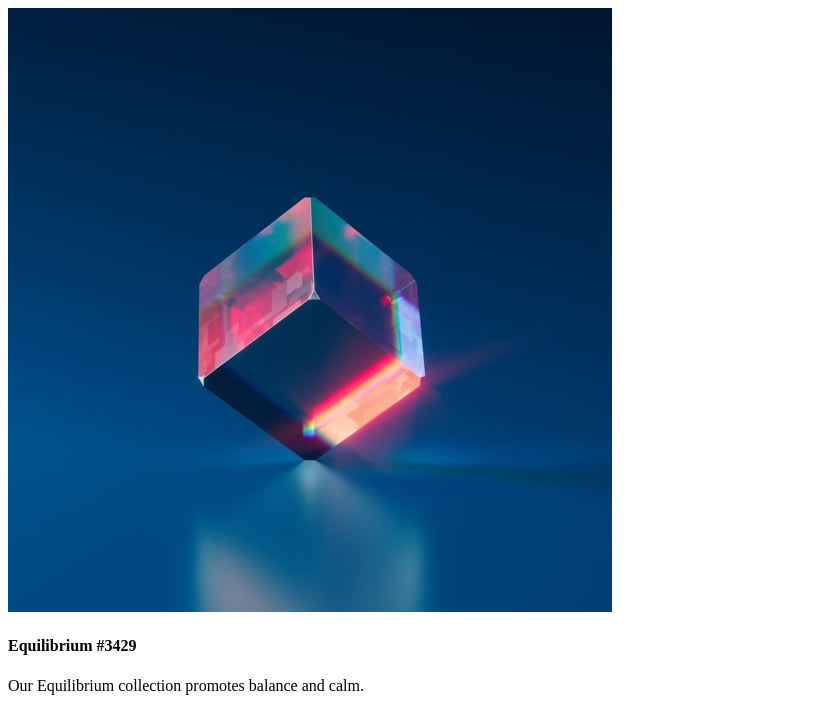
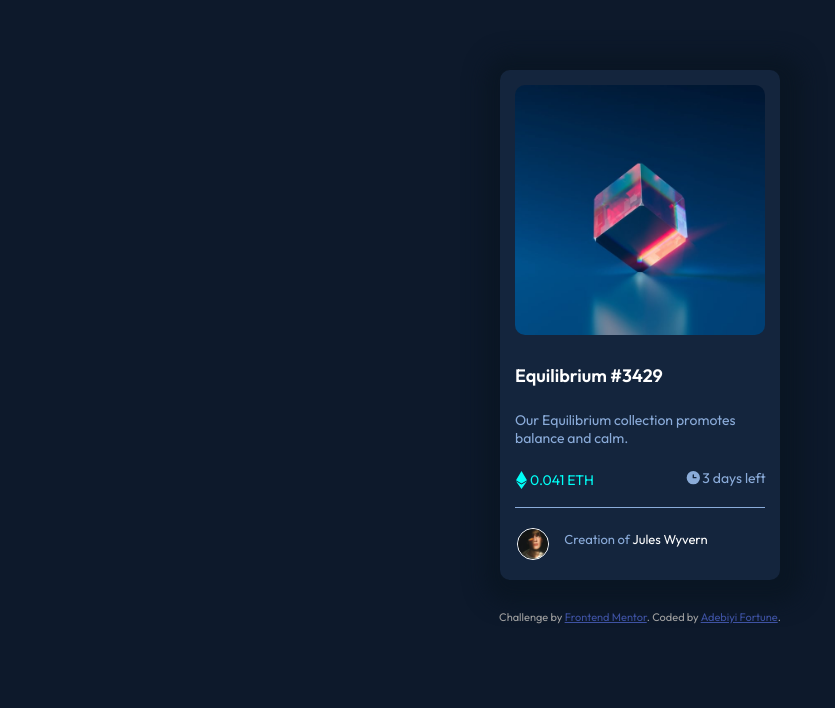
Before and after one commit to devKeed/nft-card, a plain HTML site: page index.html in a window 1280 px wide. Shown: the top 708 px of the page, without its empty margins (0-835 px from the left). Drawn offline with Linux system fonts and the light colour scheme.

Commit message:
add update to style

```diff
--- a/index.html
+++ b/index.html
@@ -12,6 +12,8 @@
   <link rel="preconnect" href="https://fonts.gstatic.com" crossorigin>
   <link href="https://fonts.googleapis.com/css2?family=Outfit:wght@300;400;600&display=swap" rel="stylesheet">
 
+  <link rel="stylesheet" href="style.css">
+
   <!-- Feel free to remove these styles or customise in your own stylesheet 👍 -->
 
 </head>
@@ -19,7 +21,10 @@
 
   <main>
     <div id="card-div">
-      <img src="images\image-equilibrium.jpg" alt="">
+      <div image-div>
+        <img src="images\image-equilibrium.jpg" alt="">
+        <div id="glow-box"></div>
+      </div>
         <div id="init">
           <h4>
             Equilibrium #3429
--- a/style.css
+++ b/style.css
@@ -0,0 +1,132 @@
+.attribution { font-size: 11px; text-align: center;
+    margin-top: 30px;
+    color: rgb(160, 160, 160);
+  }
+  .attribution a { color: hsl(228, 45%, 44%); }
+
+  body{
+    background-color: hsl(217, 54%, 11%);
+    font-family: 'Outfit', sans-serif;
+  }
+
+  #card-div{
+    background-color: hsl(216, 50%, 16%);
+    margin: auto;
+    text-align: center;
+    max-width: 280px;
+    border-radius: 10px;
+    margin-top: 70px;
+    box-shadow: 4px 4px 20px 20px  hsl(213, 55%, 9%);
+  }
+
+  h4{
+    color: hsl(0, 0%, 100%);
+    font-size: 18px;
+    margin-top: 25px;
+  }
+
+  h4:hover{
+    color: aqua;
+  }
+
+  #description{
+    color: hsl(215, 51%, 70%);
+    font-size: 14px;
+    margin-top: 14px;
+  }
+
+  #amount{
+    color: hsl(178, 100%, 50%);
+    font-size: 14px;
+    display: flex;
+    align-items: center;
+    justify-content: center;
+    max-width: 100px;
+    position: relative;
+    right: 10px;
+    top: 10px;
+  }
+
+  #time-left{
+    color: hsl(215, 51%, 70%);
+    font-size: 14px;
+    position: relative;
+    left: 160px;
+    display: flex;
+    align-items: center;
+    justify-content: center;
+    max-width: 100px;
+    bottom: 10px;
+  }
+
+  span{
+    color: hsl(215, 51%, 70%);
+  }
+
+  #eth-svg{
+    margin-right: 3px;
+  }
+
+  #time-svg{
+    margin-left: 1px;
+  }
+
+  #creator{
+    color: hsl(0, 0%, 100%);
+    border-top: 0.5px solid hsl(215, 51%, 70%);
+    font-size: 13px;
+    padding-bottom: 30px;
+    padding-top: 20px;
+    display: flex;
+    align-items: center;
+    justify-content: center;
+    padding-top: 10px;
+    padding-bottom: 20px;
+  }
+
+  img{
+    max-width: 250px;
+    max-height: 250px;
+    margin-top: 15px;
+    border-radius: 10px;
+  }
+/*
+  #glow-box{
+    max-width: 250px;
+    max-height: 250px;
+    margin-top: 15px;
+    border-radius: 10px;
+    background-color: aqua;
+  } */
+
+  #init{
+    max-width: 250px;
+    text-align: left;
+    margin: auto;
+
+  }
+
+  #avatar{
+    height: 40px;
+    width: 40px;
+    display: flex;
+    margin-right: 70px;
+    margin-top: 10px;
+    height: 30px;
+    width: 30px;
+    border: 1px solid white;
+    border-radius: 50%;
+  }
+
+  #down{
+    margin-bottom: 10px;
+  }
+
+  #creator-p{
+    position: relative;
+    right: 55px;
+  }
+
+  #creator-p:hover{
+    color: aqua;
+  }
```
